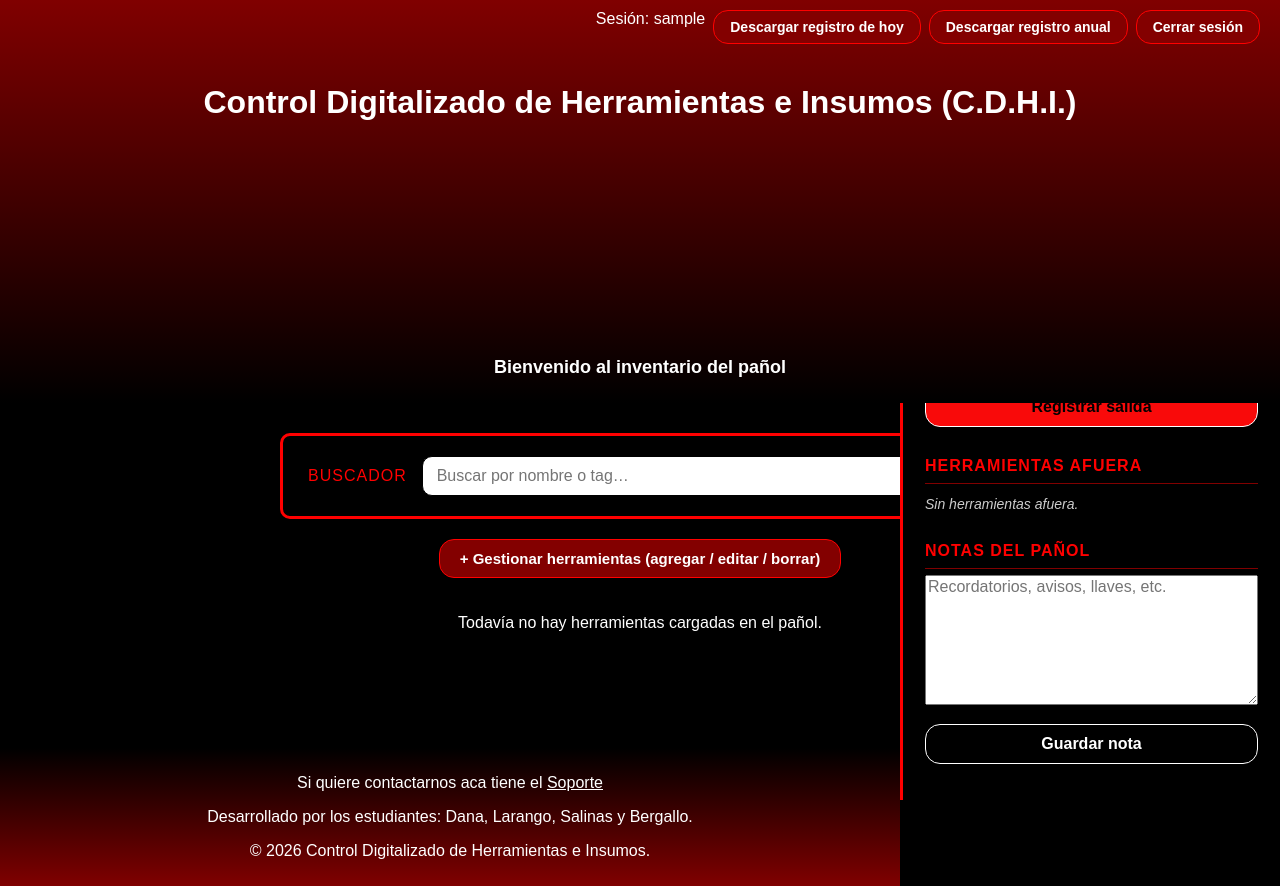
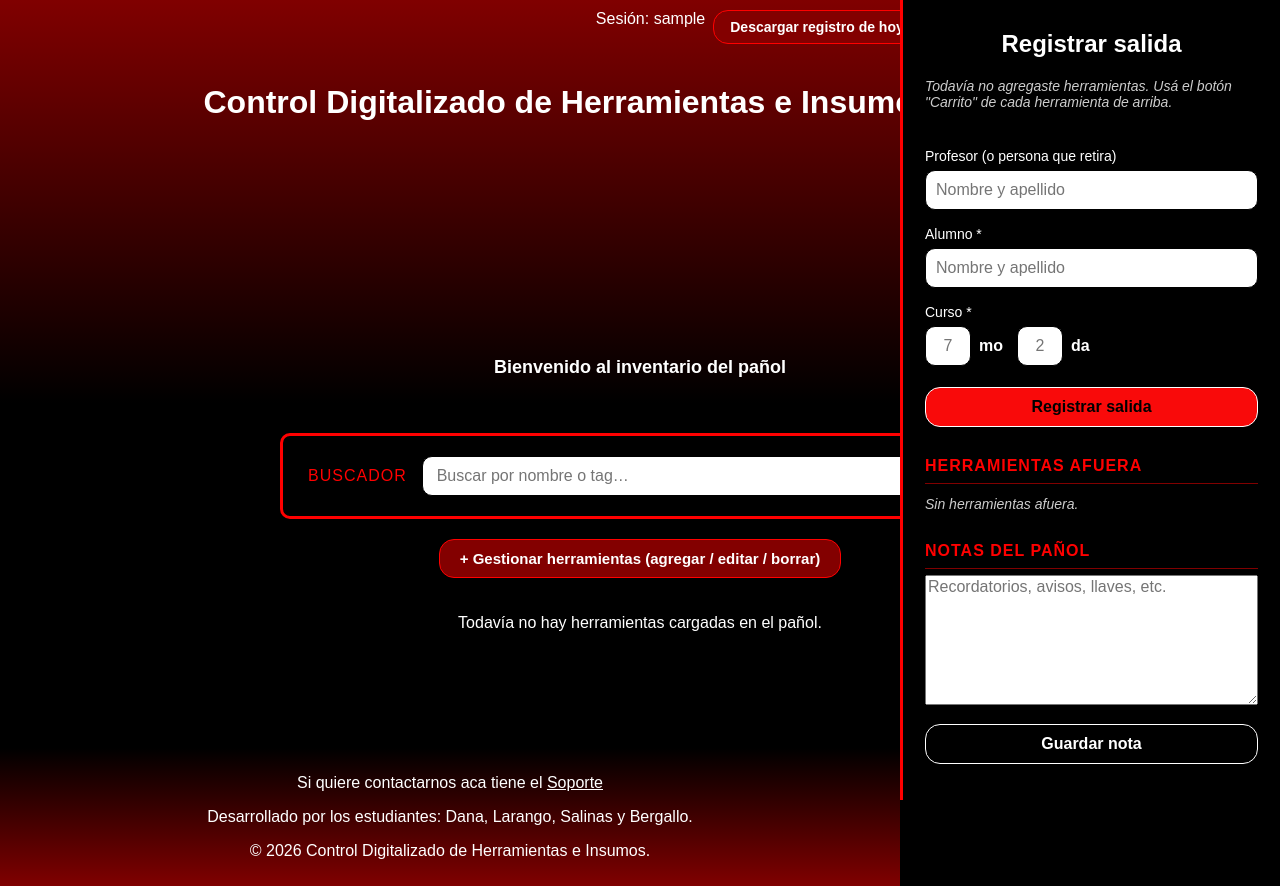
Before and after one commit to chiraaL/cdhi, a Flask app: page /index in a window 1280 px wide. Run offline with Flask 3, Linux system fonts and the light colour scheme; the visitor is signed in with stand-in values (Sample User, id 1); data that the repository does not hold is empty; parts of the project's set-up code (start-up, migrations or seed data) failed here and were passed over; some libraries are stand-ins or nearby versions.

Commit message:
Fix: sidebar z-index 1100 para evitar corte visual con header gradient

```diff
--- a/static/css/movimientos.css
+++ b/static/css/movimientos.css
@@ -256,7 +256,19 @@
     padding: 30px 22px 30px;
     overflow-y: auto;
     box-sizing: border-box;
-    z-index: 500;
+    z-index: 1100;  /* por encima del header (z-index: 1000) */
+}
+
+/* Cubrir cualquier gap visual de 1px entre header y sidebar */
+.sidebar-salida::before {
+    content: "";
+    position: absolute;
+    top: 0;
+    left: -2px;
+    bottom: 0;
+    width: 4px;
+    background: #000000;
+    z-index: -1;
 }
 
 .sidebar-salida,
```
